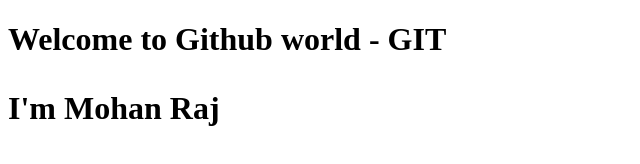
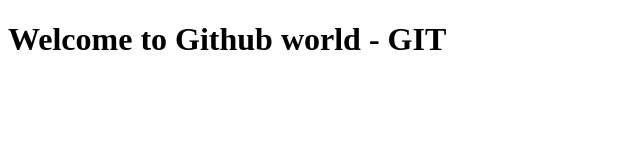
Before and after one commit to Mohanraj-Nesh/Learnings, a plain HTML site: page index.html in a window 1280 px wide. Shown: the whole page, without its empty margins (0-640 px from the left). Drawn offline with Linux system fonts and the light colour scheme.

Commit message:
pull new branch

```diff
--- a/index.html
+++ b/index.html
@@ -11,7 +11,5 @@
     </head>
     <body>
         <h1>Welcome to Github world - GIT<h1>
-            <p>I'm Mohan Raj<p>
-
     </body>
 </html>
```
